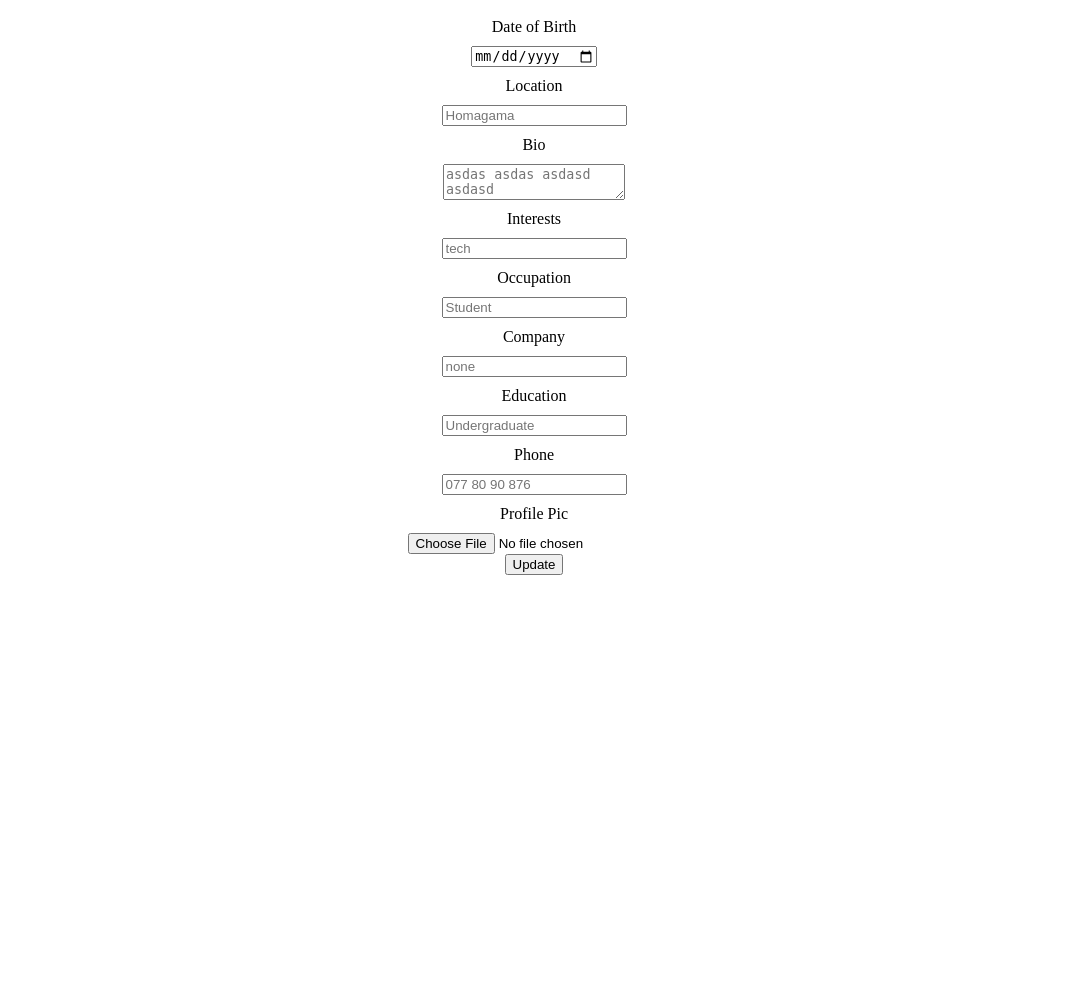
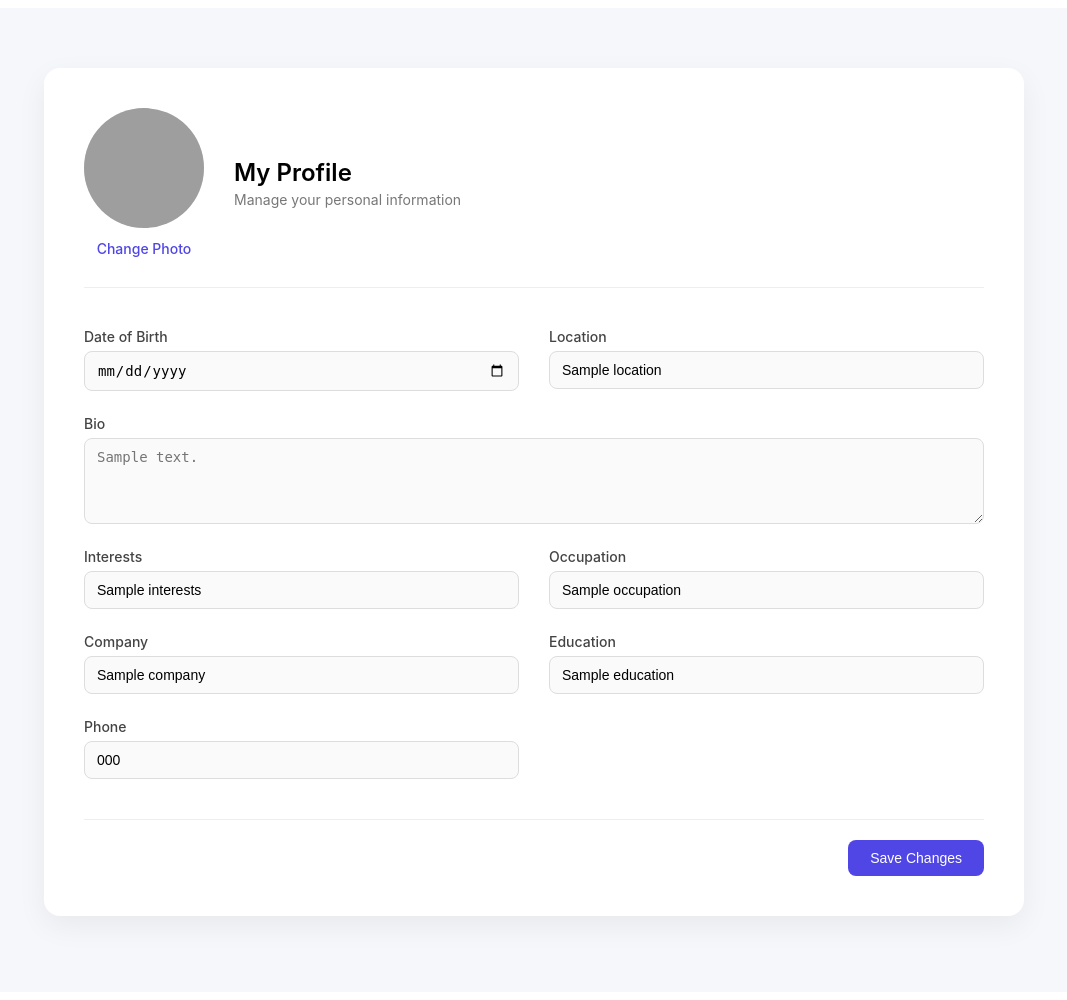
Before and after one commit to anuradha-harshana/Eventx, a PHP site: the page made by app/views/participant/profile.php in a window 1280 px wide. Shown: the whole page, without its empty margins (106-1173 px from the left). Before the commit the page ends 575 px from the top, so only its background shows below. Run offline with PHP 8.4, Linux system fonts and the light colour scheme; the template is opened without the code that fills it: most values are stand-ins (such as "Sample title", 1, 10 or a date in 2020); some libraries are stand-ins or nearby versions; grey boxes are pictures that could not be loaded.

Commit message:
profile-edits

```diff
--- a/app/controllers/ParticipantController.php
+++ b/app/controllers/ParticipantController.php
@@ -10,7 +10,11 @@ class ParticipantController extends Controller {
     }
 
     public function profile(){
-        $this->view('participant/profile');
+        $participant_id = $this->getParticipantId();
+        $profile = $this->parModel->getProfile($participant_id);
+        $this->view('participant/profile', [
+            'profile' => $profile
+        ]);
     }
     private function getParticipantId(){
         return $this->parModel->getParticipantByUserId($_SESSION['user_id']);
--- a/app/views/participant/profile.php
+++ b/app/views/participant/profile.php
@@ -1,35 +1,78 @@
-<link rel="stylesheet" href="<?= SITE_URL ?>assets/css/profile.css">
+<?php if(!empty($profile)): ?>
+    <link rel="stylesheet" href="<?= SITE_URL ?>/assets/css/profile.css">
 
-<form method="POST" action="<?=SITE_URL ?>participant/update" enctype="multipart/form-data">
-    <div class="organizer-details">
+<div class="profile-wrapper">
 
+    <form method="POST" action="<?=SITE_URL ?>participant/update" enctype="multipart/form-data" class="profile-card">
+
+        <div class="profile-header">
+            <div class="avatar-section">
+                <div class="avatar-preview">
+                    <img src="<?= htmlspecialchars(SITE_URL.ltrim($profile['profile_pic'], '/') ?? '/assets/images/default-profile.png') ?>" alt="Profile Picture" class="profile-pic">
+                </div>
+                <label class="upload-btn">
+                    Change Photo
+                    <input type="file" name="profile_pic" hidden>
+                </label>
+            </div>
+
+            <div class="profile-title">
+                <h2>My Profile</h2>
+                <p>Manage your personal information</p>
+            </div>
+        </div>
+
+        <div class="profile-body">
+
+            <div class="form-group">
                 <label>Date of Birth</label>
-        <input type="date" name="date_of_birth">
+                <input type="date" name="date_of_birth" value="<?= $profile['date_of_birth'] ?>">
+            </div>
 
+            <div class="form-group">
                 <label>Location</label>
-        <input type="text" placeholder="Homagama" name="location">
+                <input type="text" name="location" placeholder="City, Country" value="<?= $profile['location'] ?>">
+            </div>
 
+            <div class="form-group full-width">
                 <label>Bio</label>
-        <textarea name="bio" placeholder="asdas asdas asdasd asdasd"></textarea>
+                <textarea name="bio" rows="4" placeholder="<?= $profile['bio'] ?>"></textarea>
+            </div>
 
+            <div class="form-group">
                 <label>Interests</label>
-        <input type="text" placeholder="tech" name="interests">
+                <input type="text" name="interests" placeholder="Tech, Music, Business" value="<?= $profile['interests'] ?>">
+            </div>
 
+            <div class="form-group">
                 <label>Occupation</label>
-        <input type="text" placeholder="Student" name="occupation">
+                <input type="text" name="occupation" value="<?= $profile['occupation'] ?>">
+            </div>
 
+            <div class="form-group">
                 <label>Company</label>
-        <input type="text" placeholder="none" name="company">
+                <input type="text" name="company" value="<?= $profile['company'] ?>">
+            </div>
 
+            <div class="form-group">
                 <label>Education</label>
-        <input type="text" placeholder="Undergraduate" name="education">
+                <input type="text" name="education" value="<?= $profile['education'] ?>">
+            </div>
 
+            <div class="form-group">
                 <label>Phone</label>
-        <input type="text" placeholder="077 80 90 876" name="phone">
+                <input type="text" name="phone" value="<?= $profile['phone'] ?>">
+            </div>
 
-        <label>Profile Pic</label>
-        <input type="file" name="profile_pic">
+        </div>
 
-        <button type="submit">Update</button>
+        <div class="profile-footer">
+            <button type="submit" class="btn-primary">Save Changes</button>
         </div>
+
     </form>
+
+</div>
+<?php else: ?>
+    echo "No profile found";
+<?php endif; ?>
--- a/assets/css/profile.css
+++ b/assets/css/profile.css
@@ -1,11 +1,141 @@
-.organizer-details{
+/* Layout Wrapper */
+.profile-wrapper {
+    display: flex;
+    justify-content: center;
+    padding: 60px 20px;
+    background: #f5f7fb;
+    min-height: 100vh;
+    font-family: 'Inter', sans-serif;
+}
+
+/* Card */
+.profile-card {
+    background: #ffffff;
+    width: 100%;
+    max-width: 900px;
+    border-radius: 16px;
+    box-shadow: 0 10px 30px rgba(0,0,0,0.06);
+    padding: 40px;
+    display: flex;
+    flex-direction: column;
+    gap: 40px;
+}
+
+/* Header */
+.profile-header {
+    display: flex;
+    align-items: center;
+    gap: 30px;
+    border-bottom: 1px solid #eee;
+    padding-bottom: 30px;
+}
+
+.avatar-section {
     display: flex;
     flex-direction: column;
     align-items: center;
-    justify-content: center;
-    width: 100%;
+    gap: 12px;
 }
 
-.organizer-details label {
-    margin: 10px;
+.avatar-preview {
+    width: 120px;
+    height: 120px;
+    border-radius: 50%;
+    overflow: hidden;
+    background: #eaeaea;
 }
+
+.avatar-preview img {
+    width: 100%;
+    height: 100%;
+    object-fit: cover;
+}
+
+.upload-btn {
+    font-size: 14px;
+    color: #4f46e5;
+    cursor: pointer;
+    font-weight: 500;
+}
+
+.upload-btn:hover {
+    text-decoration: underline;
+}
+
+.profile-title h2 {
+    margin: 0;
+    font-size: 24px;
+    font-weight: 600;
+}
+
+.profile-title p {
+    margin: 4px 0 0;
+    color: #777;
+    font-size: 14px;
+}
+
+/* Body */
+.profile-body {
+    display: grid;
+    grid-template-columns: 1fr 1fr;
+    gap: 24px 30px;
+}
+
+.form-group {
+    display: flex;
+    flex-direction: column;
+}
+
+.full-width {
+    grid-column: span 2;
+}
+
+.form-group label {
+    font-size: 14px;
+    font-weight: 500;
+    margin-bottom: 6px;
+    color: #444;
+}
+
+.form-group input,
+.form-group textarea {
+    padding: 10px 12px;
+    border-radius: 8px;
+    border: 1px solid #ddd;
+    font-size: 14px;
+    transition: 0.2s ease;
+    background: #fafafa;
+}
+
+.form-group input:focus,
+.form-group textarea:focus {
+    outline: none;
+    border-color: #4f46e5;
+    background: #fff;
+    box-shadow: 0 0 0 3px rgba(79, 70, 229, 0.1);
+}
+
+/* Footer */
+.profile-footer {
+    display: flex;
+    justify-content: flex-end;
+    border-top: 1px solid #eee;
+    padding-top: 20px;
+}
+
+/* Button */
+.btn-primary {
+    background: #4f46e5;
+    color: #fff;
+    padding: 10px 22px;
+    border-radius: 8px;
+    border: none;
+    cursor: pointer;
+    font-weight: 500;
+    font-size: 14px;
+    transition: 0.2s ease;
+}
+
+.btn-primary:hover {
+    background: #4338ca;
+}
```
Lines whose indentation alone changed are shown as unchanged.
